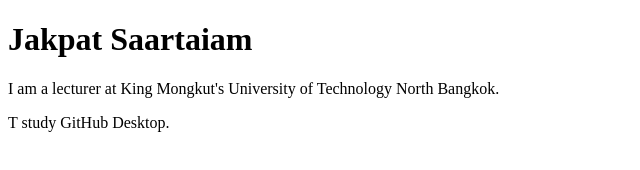
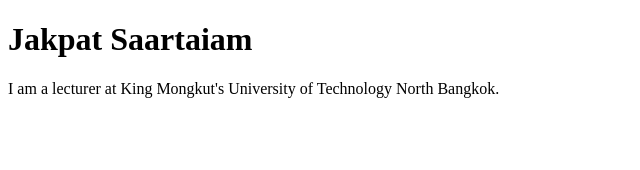
Before and after one commit to s6703052411350-sketch/github-desktop-project, a plain HTML site: page index.html in a window 1280 px wide. Shown: the whole page, without its empty margins (0-640 px from the left). Drawn offline with Linux system fonts and the light colour scheme.

Commit message:
Revert "Add some text"
This reverts commit e111186ec5ff9a3b138c8ef6858e6003332d0732.

```diff
--- a/index.html
+++ b/index.html
@@ -8,6 +8,5 @@
 <body>
     <h1>Jakpat Saartaiam</h1>
     <p>I am a lecturer at King Mongkut's University of Technology North Bangkok.</p>
-    <p>T study GitHub Desktop.</p>
 </body>
 </html>
```
